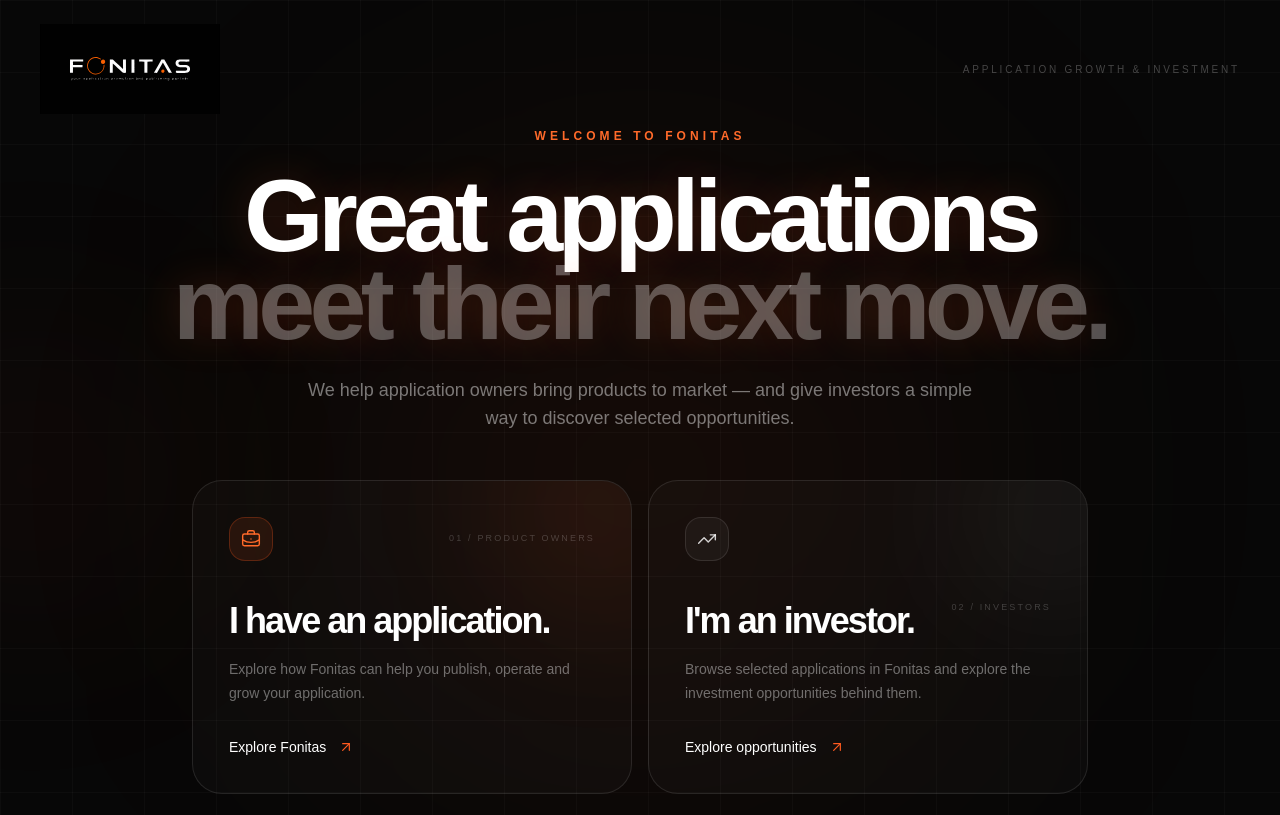
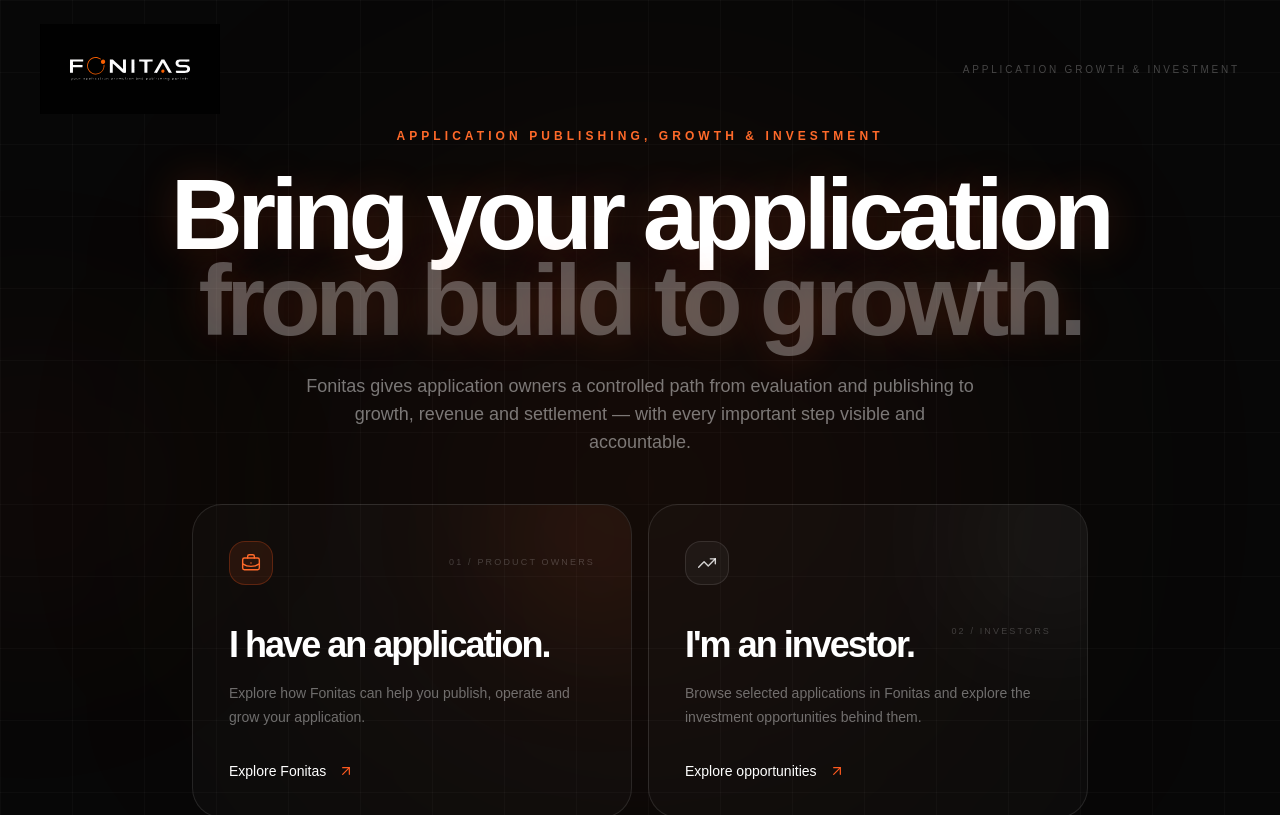
Before and after one commit to mohamad-es/Fonitas-website, a Next.js app: page / in a window 1280 px wide. Shown: the top 815 px of the page. Built offline with nearby package versions, Linux system fonts and the light colour scheme.

Commit message:
refine: clarify homepage positioning and hero messaging

```diff
--- a/app/page.tsx
+++ b/app/page.tsx
@@ -21,12 +21,12 @@ export default function Home() {
           </header>
 
           <div className="mx-auto flex w-full max-w-6xl flex-1 flex-col items-center justify-center pt-20 text-center">
-            <p className="reveal-up text-xs font-semibold uppercase tracking-[0.34em] text-[#ff6a2a]">Welcome to Fonitas</p>
-            <h1 className="font-display glow-text reveal-up reveal-delay-1 mt-7 max-w-5xl text-[clamp(3.8rem,8vw,8rem)] font-semibold leading-[0.86]">
-              Great applications<br /><span className="text-white/30">meet their next move.</span>
+            <p className="reveal-up text-xs font-semibold uppercase tracking-[0.34em] text-[#ff6a2a]">Application publishing, growth &amp; investment</p>
+            <h1 className="font-display glow-text reveal-up reveal-delay-1 mt-7 max-w-5xl text-[clamp(3.6rem,7.8vw,8rem)] font-semibold leading-[0.86]">
+              Bring your application<br /><span className="text-white/30">from build to growth.</span>
             </h1>
             <p className="reveal-up reveal-delay-2 mt-7 max-w-2xl text-base leading-7 text-white/45 sm:text-lg">
-              We help application owners bring products to market — and give investors a simple way to discover selected opportunities.
+              Fonitas gives application owners a controlled path from evaluation and publishing to growth, revenue and settlement — with every important step visible and accountable.
             </p>
 
             <div className="reveal-up reveal-delay-3 mt-12 grid w-full max-w-4xl gap-4 sm:grid-cols-2">
```
